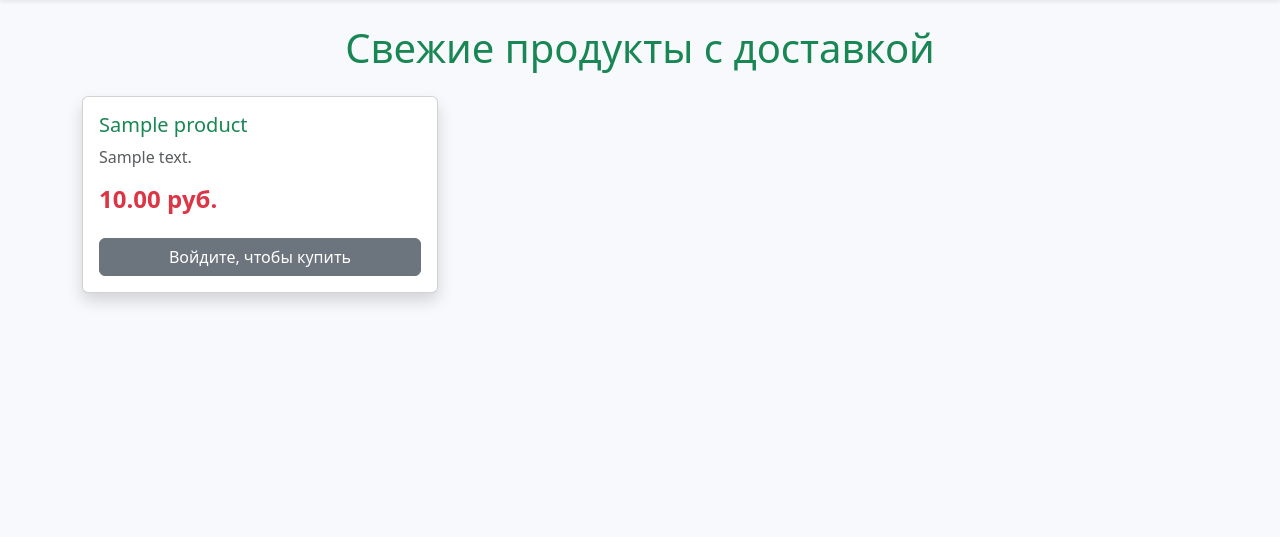
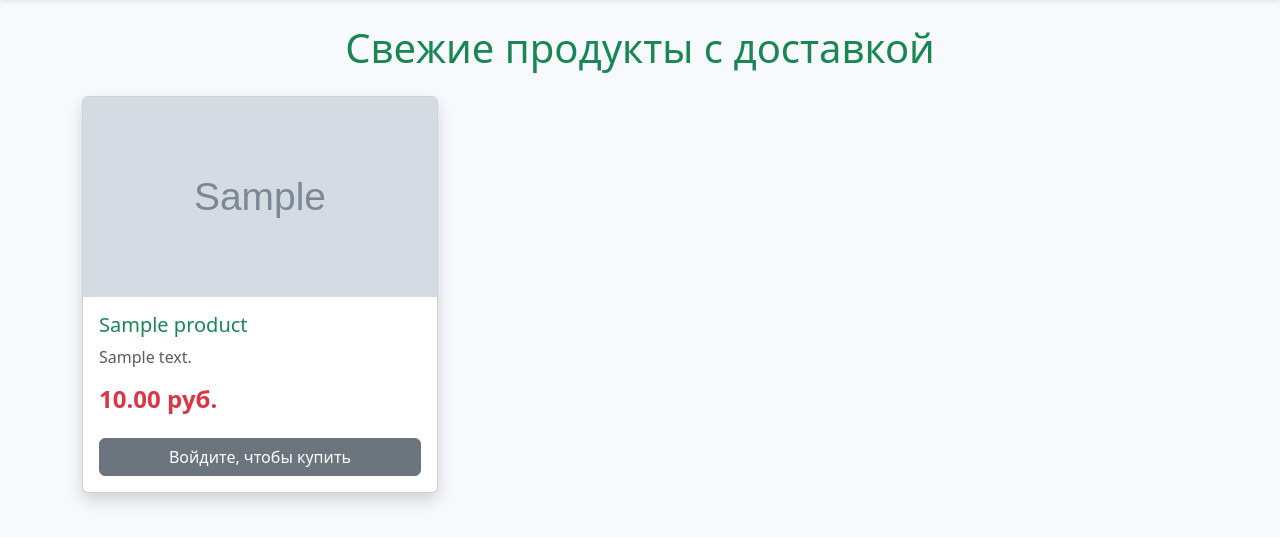
Before and after one commit to GusaynRizovskiy/web_site_for_lesson, a Django app: page / in a window 1280 px wide. Shown: the part 56-593 px from the top of the page. Run offline with Django 5.2, Linux system fonts and the light colour scheme; tables that the repository leaves empty hold one stand-in row (values such as "Sample post"); grey boxes marked "Sample" are stand-in pictures.

Commit message:
Исправление: Отображение изображений на главной странице
Исправлена ошибка, из-за которой изображения продуктов не отображались в списке товаров (`product_list.html`). Теперь используется метод `product.get_image_url`, который корректно выводит либо путь к загруженному локальному файлу, либо заглушку, делая карточки продуктов визуально привлекательными.

```diff
--- a/OnlineGroceryStore/templates/product_list.html
+++ b/OnlineGroceryStore/templates/product_list.html
@@ -9,9 +9,11 @@
     {% for product in products %}
     <div class="col-lg-4 col-md-6 mb-4">
         <div class="card card-product h-100 shadow">
-            {% if product.image_url %}
-            <img src="{{ product.get_image_url }}" class="card-img-top" alt="{{ product.name }}" style="height: 200px; object-fit: cover;">
-            {% endif %}
+
+            <img src="{{ product.get_image_url }}"
+                 class="card-img-top"
+                 alt="{{ product.name }}"
+                 style="height: 200px; object-fit: cover;">
 
             <div class="card-body d-flex flex-column">
                 <h5 class="card-title text-success">{{ product.name }}</h5>
```
